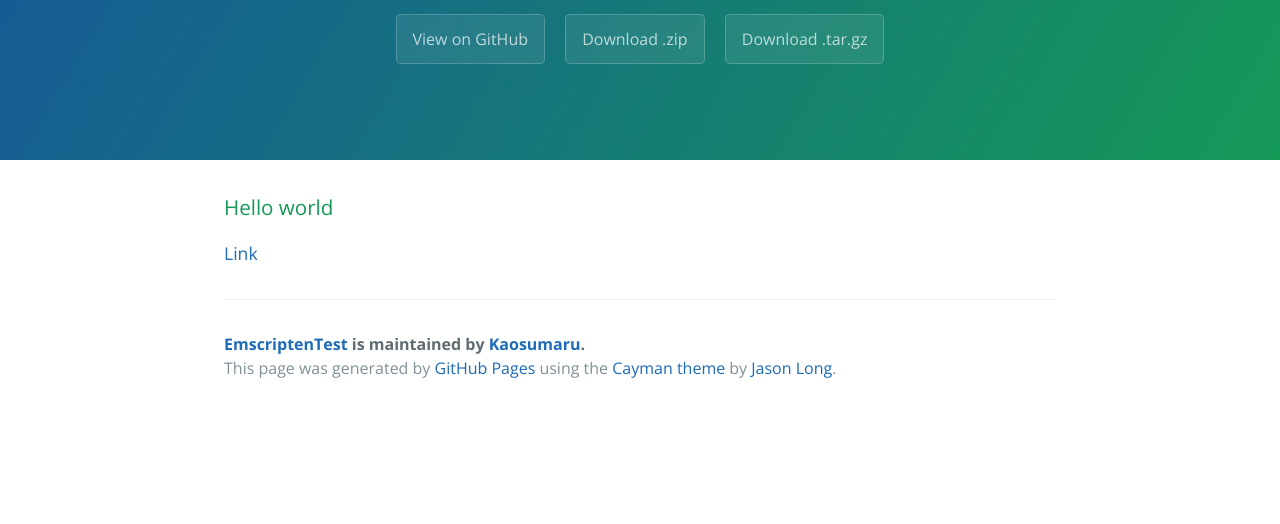
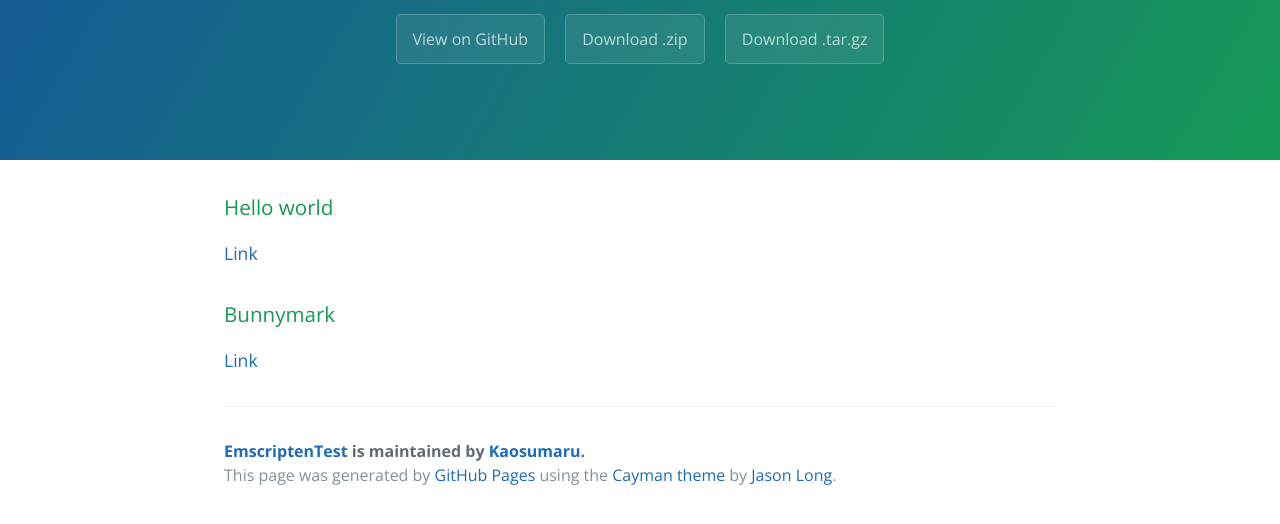
Before and after one commit to Kaosumaru/EmscriptenTest, a plain HTML site: page index.html in a window 1280 px wide. Shown: the part 176-700 px from the top of the page. Drawn offline with nearby package versions, Linux system fonts and the light colour scheme.

Commit message:
updated link

```diff
--- a/index.html
+++ b/index.html
@@ -24,6 +24,12 @@
 
 <p><a href="http://kaosumaru.github.io/EmscriptenTest/projects/HelloWorld/Test.html">Link</a></p>
 
+
+<h3>
+<a id="bunny-mark" class="anchor" href="#bunny-mark" aria-hidden="true"><span class="octicon octicon-link"></span></a>Bunnymark</h3>
+
+<p><a href="http://kaosumaru.github.io/EmscriptenTest/projects/Bunnymark/Bunnymark.html">Link</a></p>
+
       <footer class="site-footer">
         <span class="site-footer-owner"><a href="https://github.com/Kaosumaru/EmscriptenTest">EmscriptenTest</a> is maintained by <a href="https://github.com/Kaosumaru">Kaosumaru</a>.</span>
 
```
